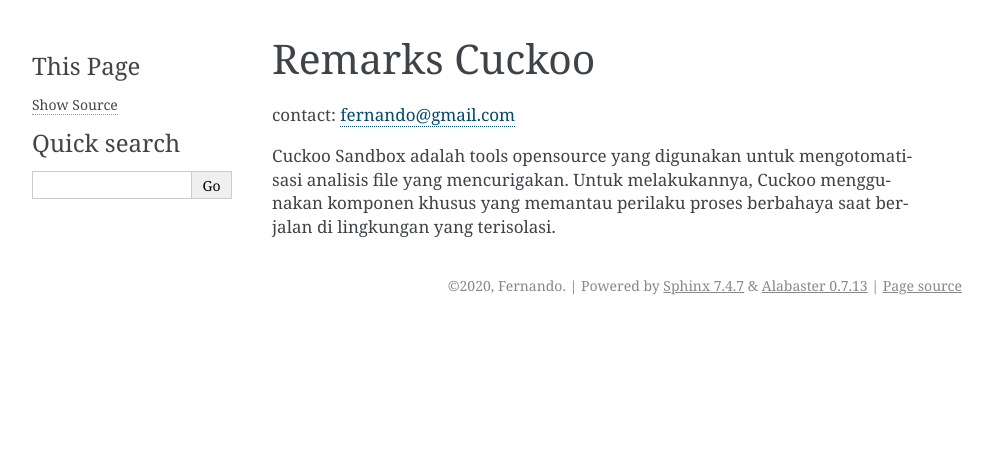
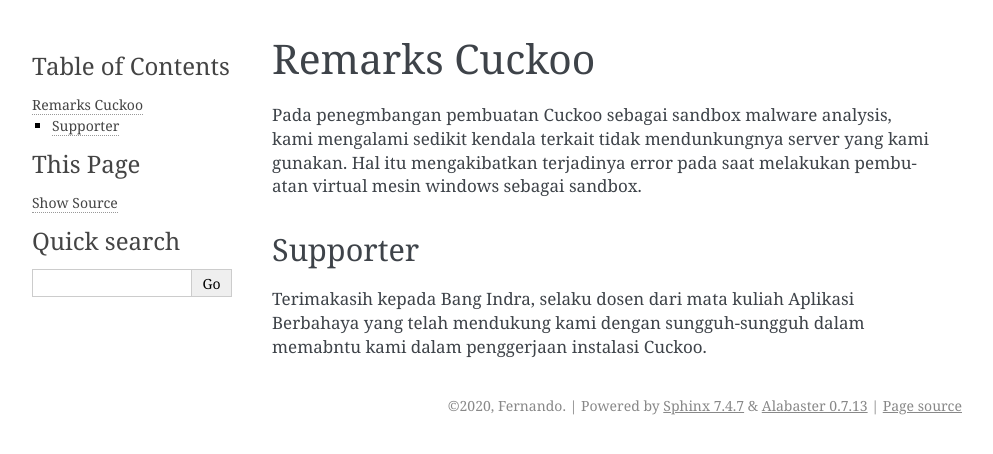
Before and after one commit to grizzvector/projecku, a Sphinx documentation site: the page built from cukoored/source/Remarks/rem.rst, in a window 1280 px wide. Shown: the top 454 px of the page, without its empty margins (148-1141 px from the left). Built offline with Sphinx 7.4.7, drawn with Linux system fonts in a browser that asks for light colours.

Commit message:
Update rem.rst

```diff
--- a/cukoored/source/Remarks/rem.rst
+++ b/cukoored/source/Remarks/rem.rst
@@ -1,6 +1,8 @@
 Remarks Cuckoo
 ==============
 
-contact: fernando@gmail.com
+Pada penegmbangan pembuatan Cuckoo sebagai sandbox malware analysis, kami mengalami sedikit kendala terkait tidak mendunkungnya server yang kami gunakan. Hal itu mengakibatkan terjadinya error pada saat melakukan pembuatan virtual mesin windows sebagai sandbox.
 
-Cuckoo Sandbox adalah tools opensource yang digunakan untuk mengotomatisasi analisis file yang mencurigakan. Untuk melakukannya, Cuckoo menggunakan komponen khusus yang memantau perilaku proses berbahaya saat berjalan di lingkungan yang terisolasi.
+Supporter
+^^^^^^^^^
+Terimakasih kepada Bang Indra, selaku dosen dari mata kuliah Aplikasi Berbahaya yang telah mendukung kami dengan sungguh-sungguh dalam memabntu kami dalam penggerjaan instalasi Cuckoo.
```
